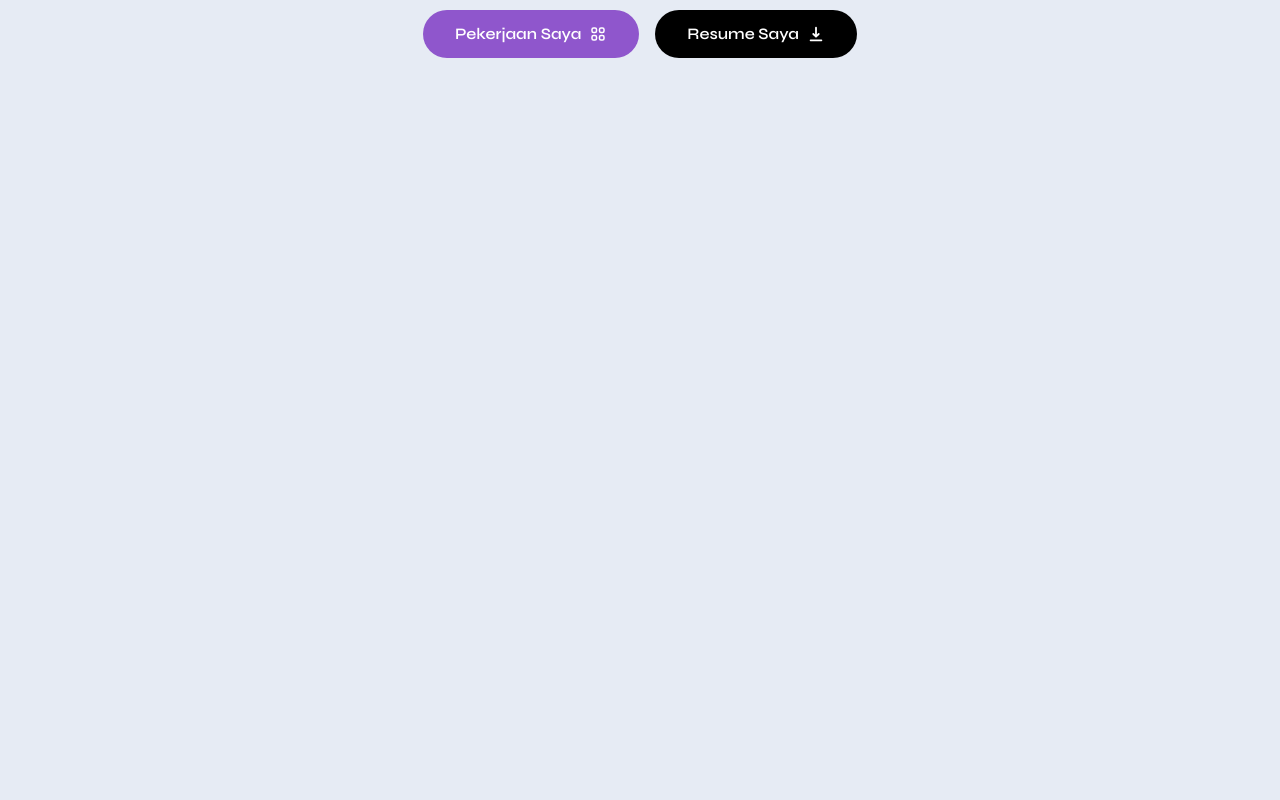
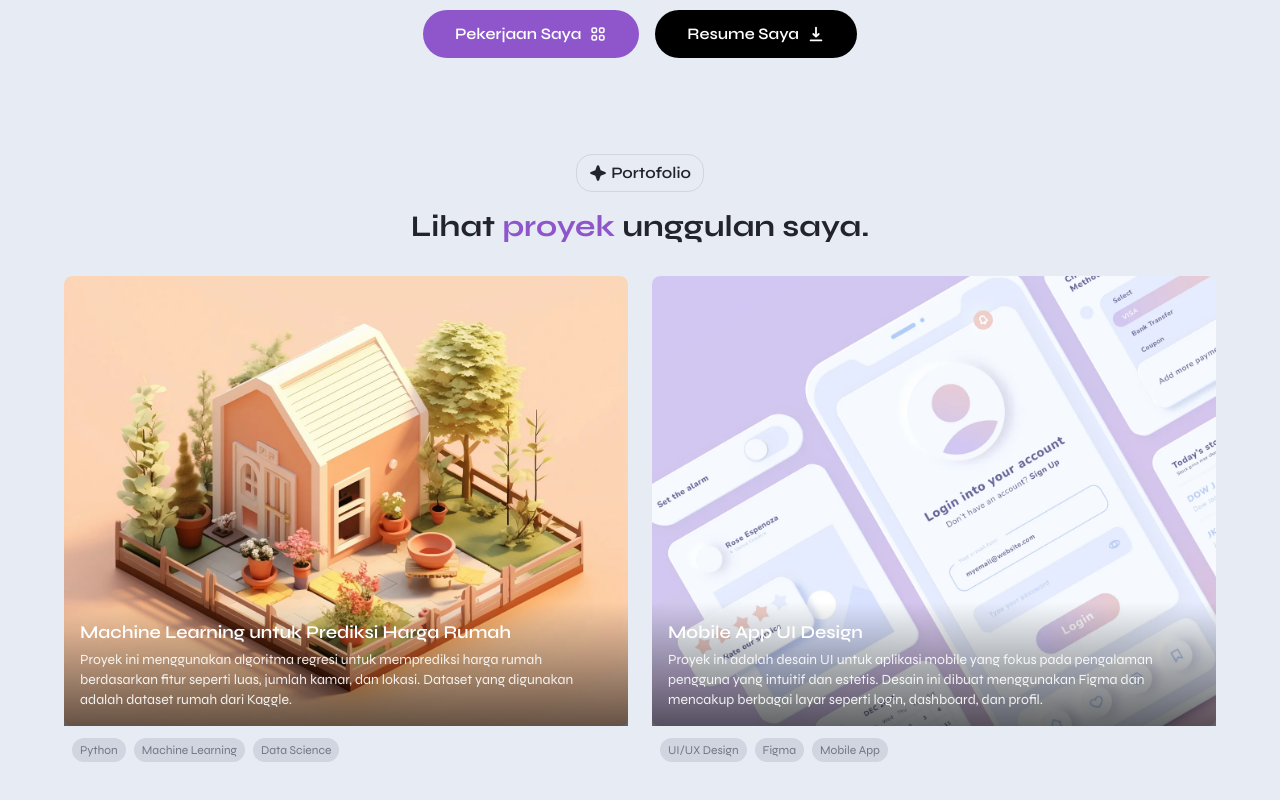
Before and after one commit to DenDev377/Portofolio, a Next.js app: page / in a window 1280 px wide. Shown: the part 516-1316 px from the top of the page. Before the commit the page ends 800 px from the top, so only its background shows below. Built offline with nearby package versions, Linux system fonts and the light colour scheme.

Commit message:
feat(portofolio): menambahkan komponen Portofolio dengan daftar proyek

```diff
--- /dev/null
+++ b/app/component/Portofolio.tsx
@@ -0,0 +1,86 @@
+import React from "react";
+import Image from "next/image";
+import { PiStarFourFill } from "react-icons/pi";
+
+export default function Portofolio() {
+  //Array untuk projectnya
+  const projects = [
+    {
+      id: 1,
+      title: "Machine Learning untuk Prediksi Harga Rumah",
+      image: "/assets/portfolio-1.png",
+      description:
+        "Proyek ini menggunakan algoritma regresi untuk memprediksi harga rumah berdasarkan fitur seperti luas, jumlah kamar, dan lokasi. Dataset yang digunakan adalah dataset rumah dari Kaggle.",
+      tags: ["Python", "Machine Learning", "Data Science"],
+    },
+    {
+      id: 2,
+      title: "Mobile App UI Design",
+      image: "/assets/portfolio-2.png",
+      description:
+        "Proyek ini adalah desain UI untuk aplikasi mobile yang fokus pada pengalaman pengguna yang intuitif dan estetis. Desain ini dibuat menggunakan Figma dan mencakup berbagai layar seperti login, dashboard, dan profil.",
+      tags: ["UI/UX Design", "Figma", "Mobile App"],
+    },
+  ];
+  return (
+    <section className="my-8 md:my-16" id="portofolio">
+      {/*Heading*/}
+      <div className="text-center">
+        <p className="text-content font-semibold inline-flex items-center gap-1 border border-outer py-1.5 px-3 rounded-2xl mb-4">
+          <PiStarFourFill className="text-lg" />
+          Portofolio
+        </p>
+        <h2 className="text-2xl md:text-3xl font-bold mb-8">
+          Lihat <span className="text-primary">proyek</span> unggulan saya.{" "}
+        </h2>
+      </div>
+      {/*Daftar Proyek*/}
+      <div className="grid grid-cols-1 sm:grid-cols-2 gap-6">
+        {projects.map((project) => (
+          <article
+            key={project.id}
+            className="group bg-white/0 rounded-lg overflow-hidden transition-transform transform hover:-translate-y-1 hover:shadow-lg"
+            aria-labelledby={`project-${project.id}-title`}
+          >
+            <div className="relative w-full h-64 md:h-112.5">
+              <Image
+                src={project.image}
+                alt={project.title}
+                fill
+                sizes="(max-width: 640px) 100vw, 50vw"
+                className="object-cover rounded-lg"
+                priority={false}
+              />
+              {/* Gradient overlay + title */}
+              <div className="absolute left-0 right-0 bottom-0 p-4 bg-linear-to-t from-black/60 to-transparent">
+                <h3
+                  id={`project-${project.id}-title`}
+                  className="text-white text-lg font-semibold"
+                >
+                  {project.title}
+                </h3>
+                <p className="text-sm text-white/90 mt-1 hidden md:block">
+                  {project.description}
+                </p>
+              </div>
+            </div>
+
+            {/* Tags and meta */}
+            <div className="px-2 py-3">
+              <div className="flex flex-wrap gap-2">
+                {project.tags.map((tag) => (
+                  <span
+                    key={tag}
+                    className="text-xs bg-outer text-content-alter px-2 py-1 rounded-full"
+                  >
+                    {tag}
+                  </span>
+                ))}
+              </div>
+            </div>
+          </article>
+        ))}
+      </div>
+    </section>
+  );
+}
--- a/app/page.tsx
+++ b/app/page.tsx
@@ -1,6 +1,7 @@
 "use client";
 import Navbar from "./component/Navbar";
 import Hero from "./component/Hero";
+import Portofolio from "./component/Portofolio";
 
 export default function Home() {
   return (
@@ -12,6 +13,7 @@ export default function Home() {
       ></div>
       <Navbar />
       <Hero />
+      <Portofolio />
     </div>
   );
 }
```
